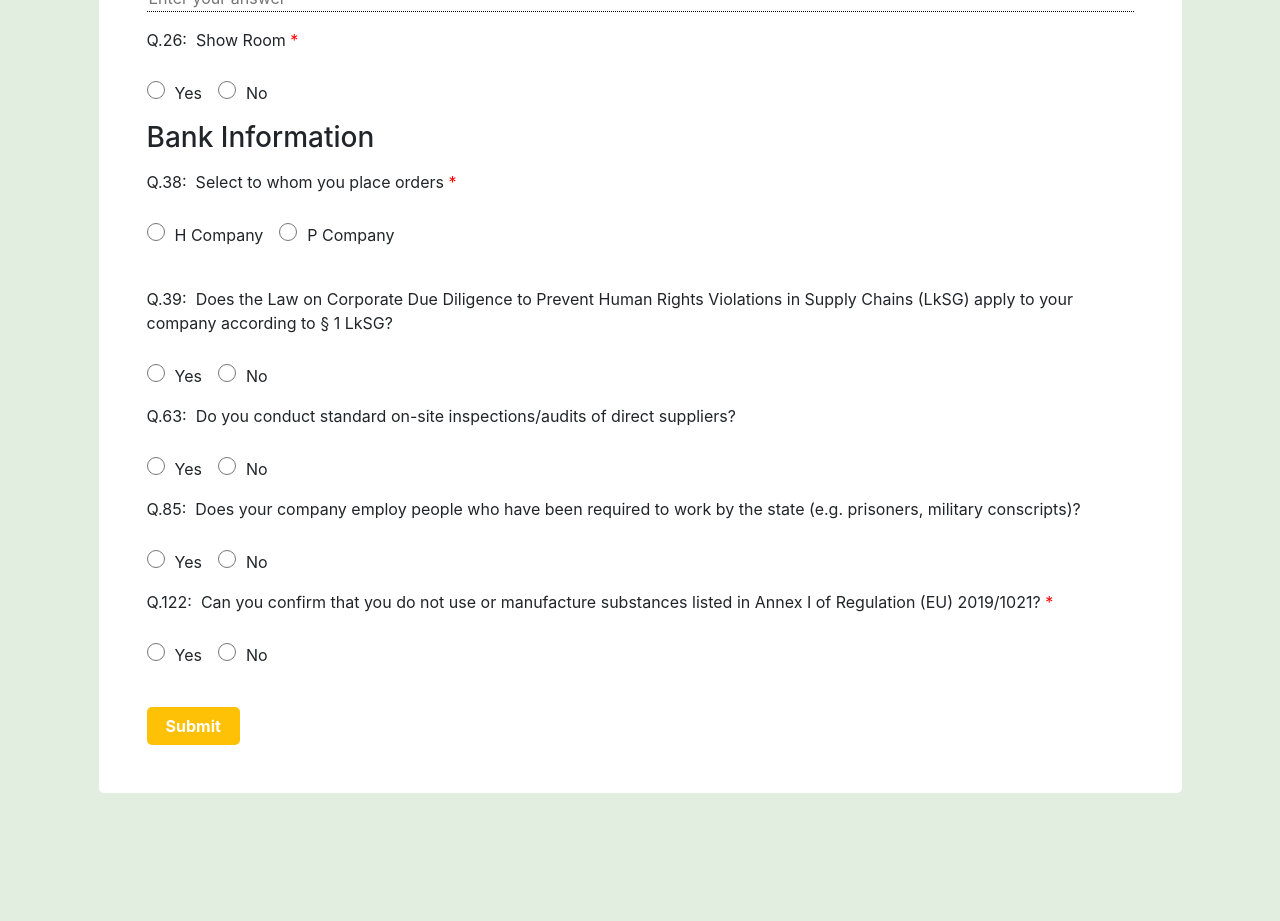
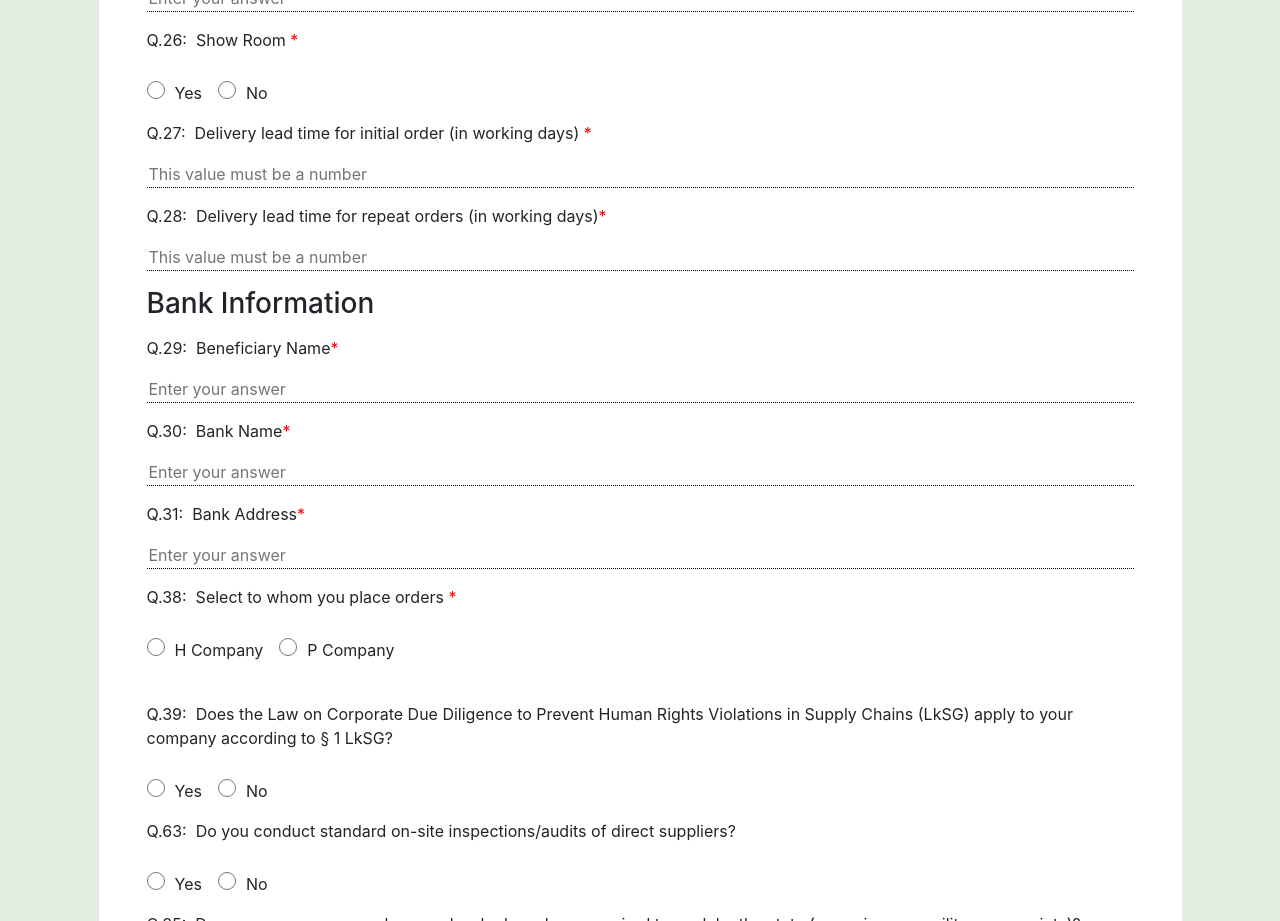
Before and after one commit to PF-Razzaq/Google_Questions, a React (Create React App) app in the folder Questionnaire/: page /SupplierQuestions in a window 1280 px wide. Shown: the part 2780-3701 px from the top of the page. Before the commit the page ends 3583 px from the top, so only its background shows below. Built offline with nearby package versions, Linux system fonts and the light colour scheme.

Commit message:
add a some extra code

```diff
--- a/Questionnaire/src/Pages/SupplierQuestions.jsx
+++ b/Questionnaire/src/Pages/SupplierQuestions.jsx
@@ -811,6 +811,7 @@ const SupplierQuestions = () => {
                     id="name-text"
                   />
                 </div>
+
                 {/* Question  26*/}
                 <div className="field-sections">
                   <span>Q.26:&nbsp;&nbsp;</span>
@@ -841,7 +842,92 @@ const SupplierQuestions = () => {
                     No
                   </label>
                 </div>
+                {/* Question  27*/}
+                <div className="field-sections">
+                  <span>Q.27:&nbsp;&nbsp;</span>
+                  <span>
+                    Delivery lead time for initial order (in working days){" "}
+                    <span style={{ color: "red" }}>*</span>
+                  </span>
+                  <input
+                    onChange={handleChange}
+                    placeholder="This value must be a number"
+                    type="number"
+                    pattern="[0-9]*"
+                    name="Qs27_DeliveryLeadTimeInitialOrder" // Add name attribute
+                    className="mt-3 outline-none w-100"
+                    id="name-text"
+                    required
+                  />
+                </div>
+                {/* Question  28*/}
+                <div className="field-sections">
+                  <span>Q.28:&nbsp;&nbsp;</span>
+                  <span>
+                    Delivery lead time for repeat orders (in working days)
+                    <span style={{ color: "red" }}>*</span>
+                  </span>
+                  <input
+                    onChange={handleChange}
+                    placeholder="This value must be a number"
+                    type="number"
+                    pattern="[0-9]*"
+                    name="Qs28_DeliveryLeadTimeRepeatOrder" // Add name attribute
+                    className="mt-3 outline-none w-100"
+                    id="name-text"
+                    required
+                  />
+                </div>
+
                 <h3 className="supplier-heading">Bank Information</h3>
+                {/* Question  29*/}
+                <div className="field-sections">
+                  <span>Q.29:&nbsp;&nbsp;</span>
+                  <span>
+                    Beneficiary Name<span style={{ color: "red" }}>*</span>
+                  </span>
+                  <input
+                    onChange={handleChange}
+                    placeholder="Enter your answer"
+                    type="text"
+                    name="Qs29_BeneficiaryName" // Add name attribute
+                    className="mt-3 outline-none w-100"
+                    id="name-text"
+                    required
+                  />
+                </div>
+                {/* Question  30*/}
+                <div className="field-sections">
+                  <span>Q.30:&nbsp;&nbsp;</span>
+                  <span>
+                    Bank Name<span style={{ color: "red" }}>*</span>
+                  </span>
+                  <input
+                    onChange={handleChange}
+                    placeholder="Enter your answer"
+                    type="text"
+                    name="Qs30_BankName" // Add name attribute
+                    className="mt-3 outline-none w-100"
+                    id="name-text"
+                    required
+                  />
+                </div>
+                {/* Question  31*/}
+                <div className="field-sections">
+                  <span>Q.31:&nbsp;&nbsp;</span>
+                  <span>
+                    Bank Address<span style={{ color: "red" }}>*</span>
+                  </span>
+                  <input
+                    onChange={handleChange}
+                    placeholder="Enter your answer"
+                    type="text"
+                    name="Qs31_BankAddress" // Add name attribute
+                    className="mt-3 outline-none w-100"
+                    id="name-text"
+                    required
+                  />
+                </div>
                 {/* Question  38*/}
                 <div className="field-sections">
                   <span>Q.38:&nbsp;&nbsp;</span>
```
